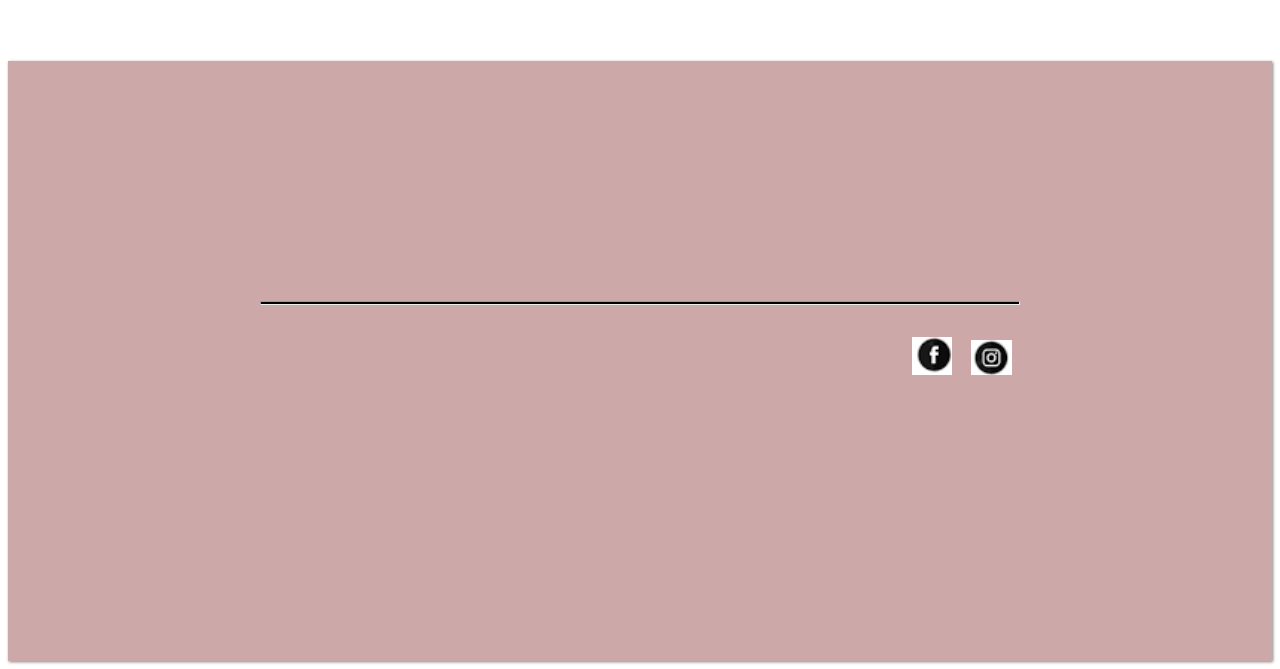
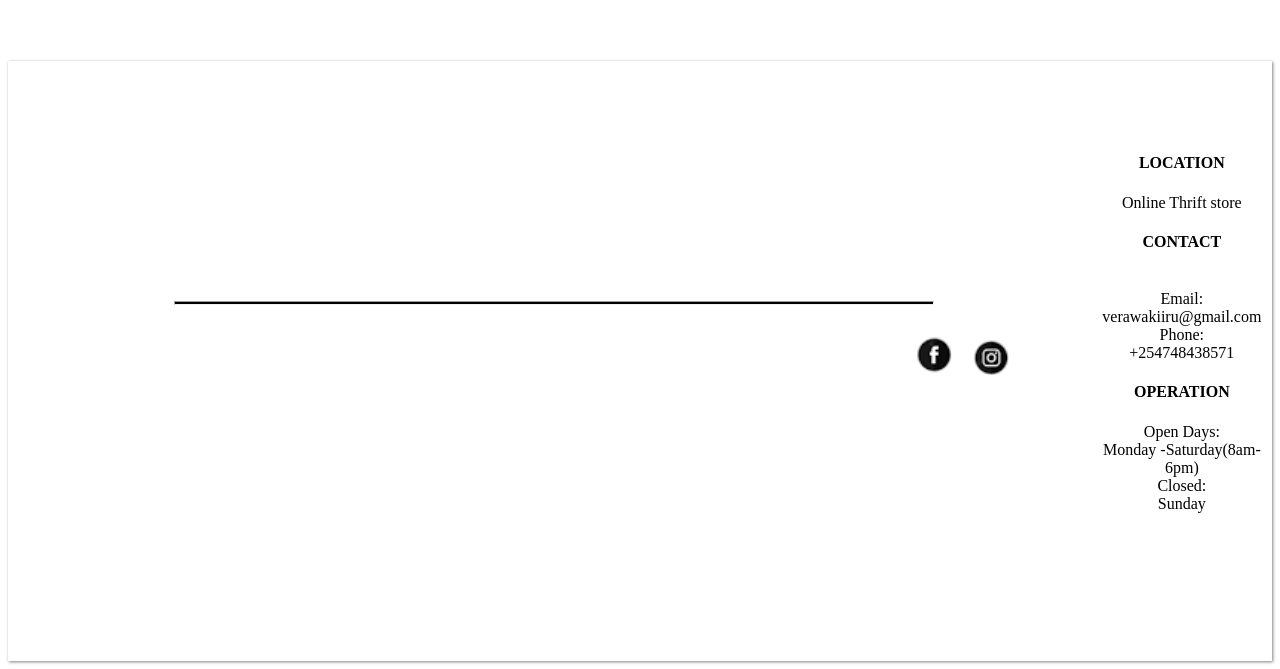
Before and after one commit to Vera25-O/clothline, a React (Create React App) app in the folder my-app/: page /fashion in a window 1280 px wide. Shown: the part 2328-2997 px from the top of the page. Built offline with nearby package versions, Linux system fonts and the light colour scheme.

Commit message:
modified Footer.js

```diff
--- a/my-app/src/Components/Footer.js
+++ b/my-app/src/Components/Footer.js
@@ -4,7 +4,24 @@ import icon2 from "./photos/icon2.png";
 function Footer() {
   return (
       <div className="footer">
+        <div className="location">
+        <h4>LOCATION</h4>
+        <p className="lp">Online Thrift store<br></br>
+        <h4>CONTACT</h4><br></br>
+        Email:<br></br>
+         verawakiiru@gmail.com<br></br>
+         Phone:<br></br>
+         +254748438571<br></br>
+         <h4>OPERATION</h4>
+         Open Days:<br></br>
+         Monday -Saturday(8am-6pm)<br></br>
+         Closed:<br></br>
+         Sunday
+        </p>
+        </div>
         <hr></hr>
+
+
         <div className="iconic">
         <img src={icon1} alt="facebook" className="icons" />
 <img src={icon2} alt="instagram" className="icons" />
--- a/my-app/src/index.css
+++ b/my-app/src/index.css
@@ -118,7 +118,6 @@ h5 {
 /* footer css */
 .footer {
   box-shadow: 1px 1px 3px grey;
-  background-color: rgb(205, 168, 168);
   margin-top: 20vh;
   height: 75vh;
   opacity: 1;
@@ -134,6 +133,19 @@ h5 {
 .iconic{
   margin-left: 70%;
   margin-top: 2vh;
+}
+h4{
+  text-align: center;
+}
+.lp{
+  text-align: center;
+}
+.location{
+
+  width: 13%;
+  float: right;
+  margin-top: 9vh;
+  margin-right: 1vh;
 }
 .icons{
   margin-left: 5%;
```
